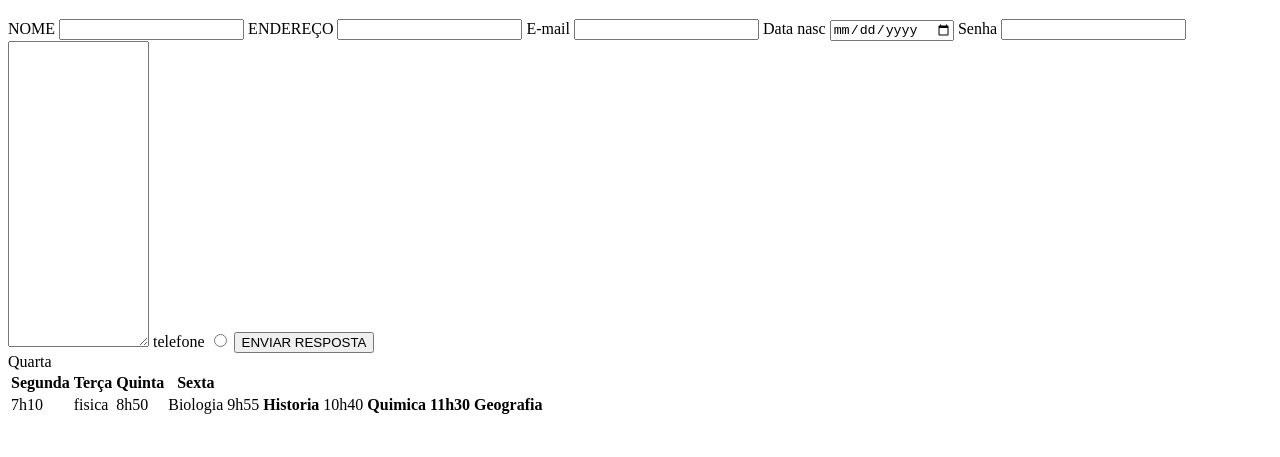
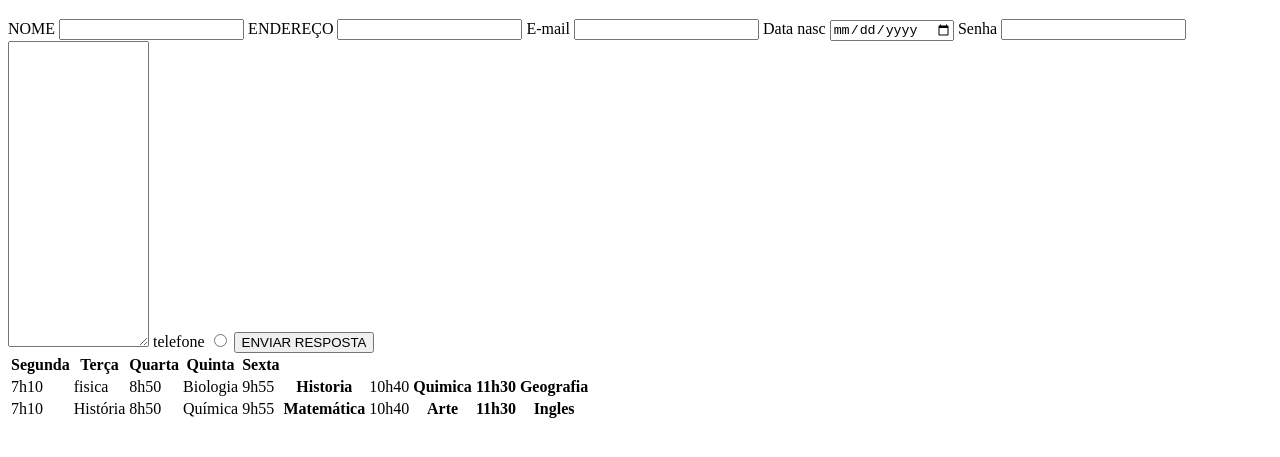
Before and after one commit to geovannandrade/FORMULARIO, a plain HTML site: page index.html in a window 1280 px wide. Shown: the part 61-518 px from the top of the page. Drawn offline with Linux system fonts and the light colour scheme.

Commit message:
Update index.html

```diff
--- a/index.html
+++ b/index.html
@@ -42,7 +42,7 @@
 
 
 	<th>Segunda</th>
-	<th>Terça</th
+					 <th>Terça</th>
 
 	<th>Quarta</th>
 
@@ -79,6 +79,24 @@
 
 	</tbody>
 	<tr>
+		<td>7h10</td>
+	<td>História</td>
+
+
+		<td>8h50</td>
+
+        <td>Química</td>
+	<td>9h55</td>
+
+	<th>Matemática</th>
+
+	<td>10h40</td>
+
+	<th>Arte</th>
+
+	<th>11h30</th>
+
+	<th>Ingles</th>
 
 
 </table>
```
